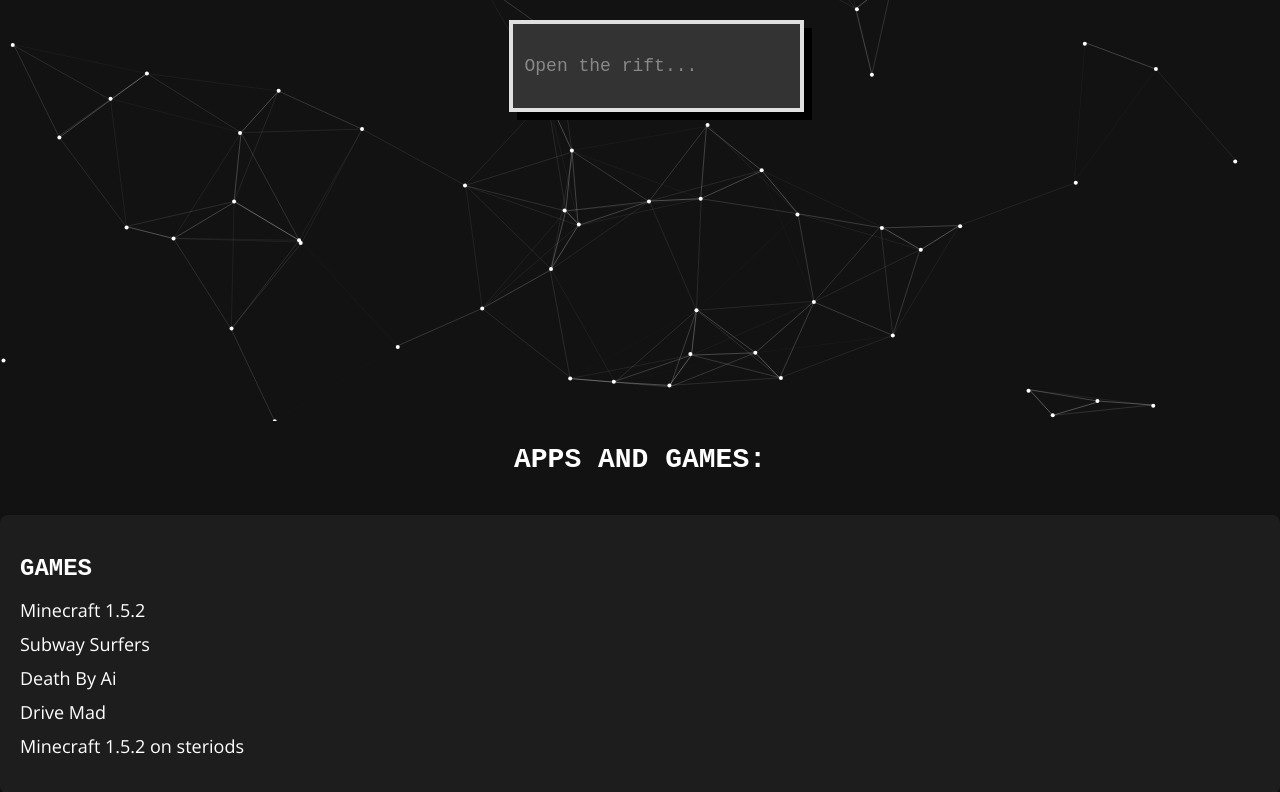
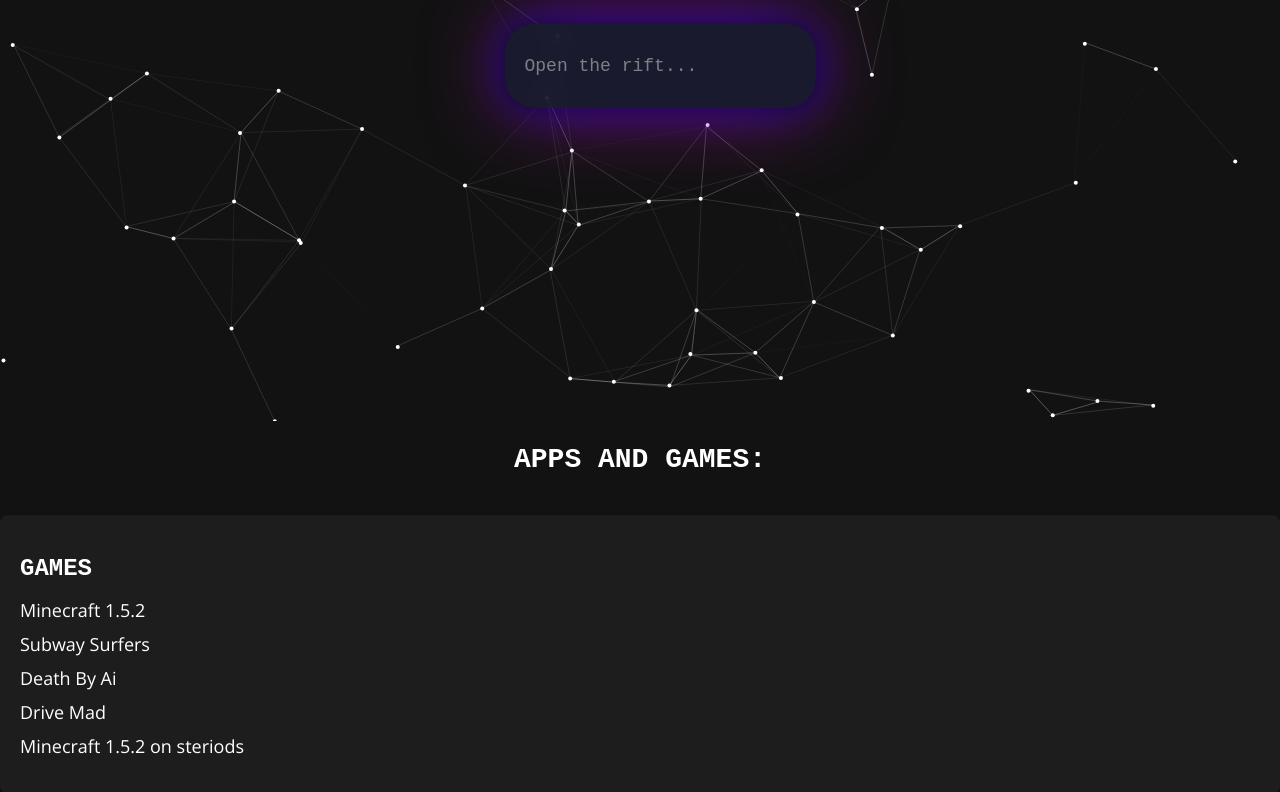
Before and after one commit to wired-potato/Rift, a plain HTML site: page active/index.html in a window 1280 px wide. Shown: the part 379-1171 px from the top of the page. Drawn offline with nearby package versions, Linux system fonts and the light colour scheme.

Commit message:
Update style.css
new search bar

```diff
--- a/active/style.css
+++ b/active/style.css
@@ -34,113 +34,48 @@ body {
    color: #ffffff;
 }
 
-/* Dark theme input */
 .input {
    width: 100%;
    max-width: 500px;
    height: 60px;
-   padding: 12px;
+   padding: 12px 20px;
    font-size: 18px;
    font-family: "Courier New", monospace;
    color: #e0e0e0;
-   background-color: #333333;
-   border: 4px solid #e0e0e0;
-   border-radius: 0;
+   background: rgba(30, 30, 60, 0.7);
+   border: none;
+   border-radius: 30px;
    outline: none;
    transition: all 0.3s ease;
-   box-shadow: 8px 8px 0 #000;
-   caret-color: transparent;
+   box-shadow: 0 0 20px rgba(0, 0, 0, 0.5),
+               0 0 40px rgba(0, 0, 255, 0.5),
+               0 0 80px rgba(255, 0, 255, 0.5);
+   backdrop-filter: blur(10px);
 }
 
 .input::placeholder {
-   color: #888;
+   color: #aaa;
+   opacity: 0.7;
 }
 
 .input:hover {
-   transform: translate(-4px, -4px);
-   box-shadow: 12px 12px 0 #000;
+   box-shadow: 0 0 25px rgba(0, 0, 0, 0.5),
+               0 0 50px rgba(0, 0, 255, 0.7),
+               0 0 100px rgba(255, 0, 255, 0.7);
 }
 
 .input:focus {
-   background-color: #010101;
    color: #fff;
-   border-color: #ffffff;
+   background: rgba(40, 40, 80, 0.8);
+   box-shadow: 0 0 30px rgba(0, 0, 0, 0.5),
+               0 0 60px rgba(0, 0, 255, 0.8),
+               0 0 120px rgba(255, 0, 255, 0.8);
+   border: 2px solid rgba(0, 0, 255, 0.3);
 }
 
 .input:focus::placeholder {
-   color: #fff;
-}
-
-.input-container {
-   position: relative;
-   width: 100%;
-   max-width: 270px;
-}
-
-/* Glitch effect */
-@keyframes glitch {
-   0% {
-      transform: none;
-      opacity: 1;
-   }
-   7% {
-      transform: skew(-0.5deg, -0.9deg);
-      opacity: 0.75;
-   }
-   10% {
-      transform: none;
-      opacity: 1;
-   }
-   30% {
-      transform: skew(0.8deg, -0.1deg);
-      opacity: 0.75;
-   }
-   50% {
-      transform: none;
-      opacity: 1;
-   }
-   55% {
-      transform: skew(-1deg, 0.2deg);
-      opacity: 0.75;
-   }
-   75% {
-      transform: skew(0.4deg, 1deg);
-      opacity: 0.75;
-   }
-   100% {
-      transform: none;
-      opacity: 1;
-   }
-}
-
-.input:not(:placeholder-shown) {
-   animation: glitch 1s linear infinite;
-}
-
-.input-container::after {
-   content: "";
-   position: absolute;
-   right: 10px;
-   top: 50%;
-   transform: translateY(-50%);
-   color: #e0e0e0;
-   animation: blink 0.7s step-end infinite;
-}
-
-@keyframes blink {
-   50% {
-      opacity: 0;
-   }
-}
-
-.input:focus + .input-container::after {
-   color: #ffffff;
-}
-
-.input:not(:placeholder-shown) {
-   font-weight: bold;
-   letter-spacing: 1px;
-   text-shadow: 0px 0px 0 #000;
+   color: #666;
+   opacity: 0.5;
 }
 
          #game-links {
```
